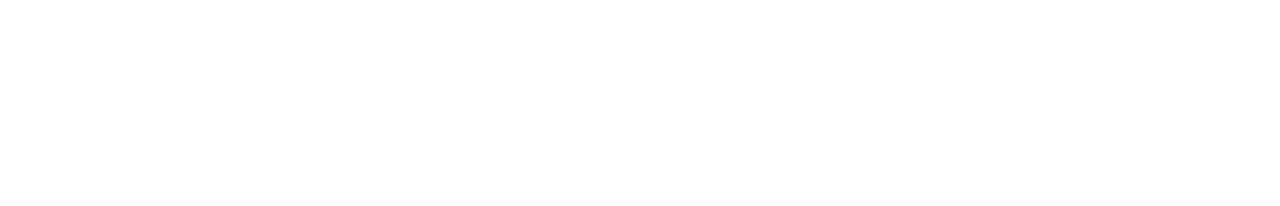
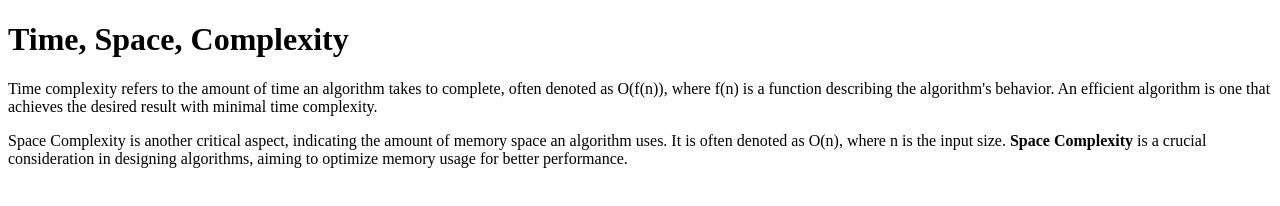
Before and after one commit to acciojob/time-and-space-complexity-Abhishekgth, a website: page main.html in a window 1280 px wide. Drawn offline with Linux system fonts and the light colour scheme.

Commit message:
created a submission

```diff
--- a/main.html
+++ b/main.html
@@ -8,6 +8,15 @@
 
 <body>
 	<!-- the entire body must be written by student -->
+	<h1>Time, Space, Complexity</h1>
+
+  <p>
+    Time complexity refers to the amount of time an algorithm takes to complete, often denoted as O(f(n)), where f(n) is a function describing the algorithm's behavior. An efficient algorithm is one that achieves the desired result with minimal time complexity.
+  </p>
+
+  <p>
+    Space Complexity is another critical aspect, indicating the amount of memory space an algorithm uses. It is often denoted as O(n), where n is the input size. <b>Space Complexity</b> is a crucial consideration in designing algorithms, aiming to optimize memory usage for better performance.
+  </p>
     <script type="text/javascript" src="./script.js">
 </script>
 
```
